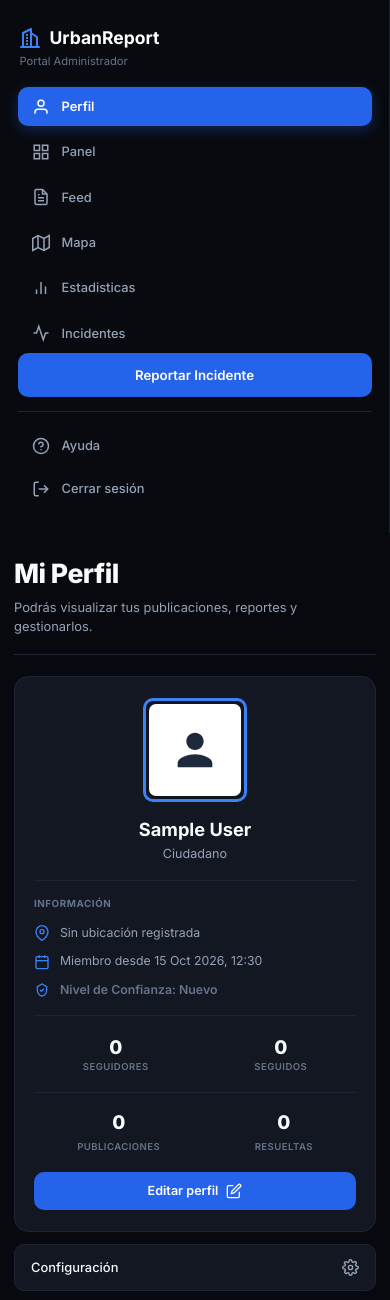
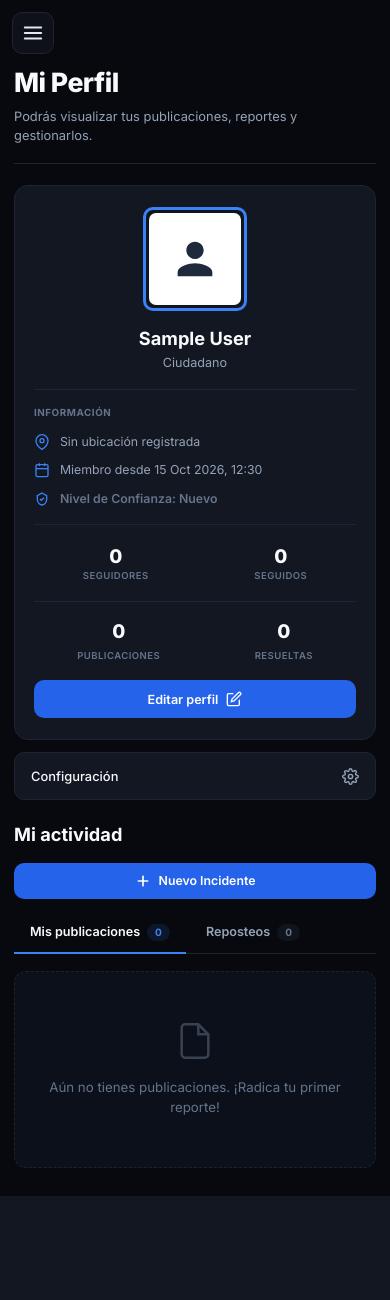
Before and after one commit to juandkk/UrbanReport, a Django app: page /perfil/ in a window 390 px wide. Shown: the top 1300 px of the page. After the commit the page ends 1196 px from the top, so only its background shows below. Run offline with Django 5.2, Linux system fonts and the light colour scheme; the visitor is signed in with stand-in values (Sample User, id 1); data comes from the database, SQL or seed files in the repository; data that the repository does not hold is empty.

Commit message:
feat: menu lateral responsive (drawer) para moviles
En pantallas <=768px el sidebar se oculta y se abre como panel deslizante con un boton hamburguesa y fondo oscuro, en vez de apilarse ocupando toda la pantalla. El contenido principal usa el ancho completo. Mejora la usabilidad en celulares (requisito responsive).

```diff
--- a/static/css/portal.css
+++ b/static/css/portal.css
@@ -965,17 +965,62 @@
   }
 }
 
+/* Botón hamburguesa y overlay: ocultos en escritorio, visibles en móvil */
+.mobile-nav-toggle {
+  display: none;
+  position: fixed;
+  top: 12px;
+  left: 12px;
+  z-index: 1200;
+  width: 42px;
+  height: 42px;
+  border-radius: 10px;
+  border: 1px solid var(--border-subtle);
+  background: #0e1117;
+  color: #e2e8f0;
+  align-items: center;
+  justify-content: center;
+  cursor: pointer;
+}
+.mobile-nav-toggle svg { width: 22px; height: 22px; }
+.mobile-nav-overlay {
+  display: none;
+  position: fixed;
+  inset: 0;
+  background: rgba(2, 6, 23, 0.6);
+  z-index: 1100;
+}
+.mobile-nav-overlay.open { display: block; }
+
 @media (max-width: 768px) {
   .portal-wrapper {
     flex-direction: column;
   }
+  /* El sidebar se convierte en un panel lateral deslizante (drawer),
+     oculto fuera de pantalla hasta que se abre con el botón hamburguesa. */
   .portal-sidebar {
-    width: 100%;
-    height: auto;
-    position: relative;
+    position: fixed;
+    top: 0;
+    left: 0;
+    height: 100vh;
+    width: 260px;
+    max-width: 82vw;
+    z-index: 1150;
+    transform: translateX(-100%);
+    transition: transform 0.25s ease;
+    overflow-y: auto;
+  }
+  .portal-sidebar.open {
+    transform: translateX(0);
+    box-shadow: 0 0 40px rgba(0, 0, 0, 0.5);
+  }
+  .mobile-nav-toggle {
+    display: flex;
   }
   .portal-main {
-    padding: 1.5rem 1rem;
+    /* Deja espacio arriba para no quedar bajo el botón hamburguesa */
+    padding: 4.5rem 1rem 2rem;
+    max-width: 100%;
   }
 }
 
--- a/templates/layouts/portal_base.html
+++ b/templates/layouts/portal_base.html
@@ -15,6 +15,17 @@
 
 {% block content %}
 <div class="portal-wrapper" data-user-rol="{{ user.rol }}">
+  <!-- Botón hamburguesa (solo visible en móvil) -->
+  <button type="button" class="mobile-nav-toggle" id="mobileNavToggle" aria-label="Abrir menú" aria-expanded="false">
+    <svg viewBox="0 0 24 24" fill="none" stroke="currentColor" stroke-width="2" stroke-linecap="round">
+      <line x1="3" y1="6" x2="21" y2="6"/>
+      <line x1="3" y1="12" x2="21" y2="12"/>
+      <line x1="3" y1="18" x2="21" y2="18"/>
+    </svg>
+  </button>
+  <!-- Fondo oscuro al abrir el menú en móvil -->
+  <div class="mobile-nav-overlay" id="mobileNavOverlay"></div>
+
   <!-- Left Sidebar Component -->
   {% include 'includes/sidebar.html' %}
 
@@ -66,4 +77,38 @@
         crossorigin=""></script>
 <script defer src="{% static 'js/feed.js' %}?v={% now 'U' %}"></script>
 <script defer src="{% static 'js/modal_radicar.js' %}?v={% now 'U' %}"></script>
+
+<!-- Menú lateral móvil (drawer): abre/cierra el sidebar en pantallas pequeñas -->
+<script>
+  (function () {
+    var toggle = document.getElementById('mobileNavToggle');
+    var overlay = document.getElementById('mobileNavOverlay');
+    var sidebar = document.querySelector('.portal-sidebar');
+    if (!toggle || !overlay || !sidebar) return;
+
+    function abrir() {
+      sidebar.classList.add('open');
+      overlay.classList.add('open');
+      toggle.setAttribute('aria-expanded', 'true');
+    }
+    function cerrar() {
+      sidebar.classList.remove('open');
+      overlay.classList.remove('open');
+      toggle.setAttribute('aria-expanded', 'false');
+    }
+
+    toggle.addEventListener('click', function () {
+      if (sidebar.classList.contains('open')) { cerrar(); } else { abrir(); }
+    });
+    overlay.addEventListener('click', cerrar);
+    // Al tocar un enlace del menú, cerrar el drawer para ver el contenido.
+    sidebar.querySelectorAll('a').forEach(function (a) {
+      a.addEventListener('click', cerrar);
+    });
+    // Si se agranda la ventana a escritorio, asegurar que quede cerrado.
+    window.addEventListener('resize', function () {
+      if (window.innerWidth > 768) cerrar();
+    });
+  })();
+</script>
 {% endblock %}
```
